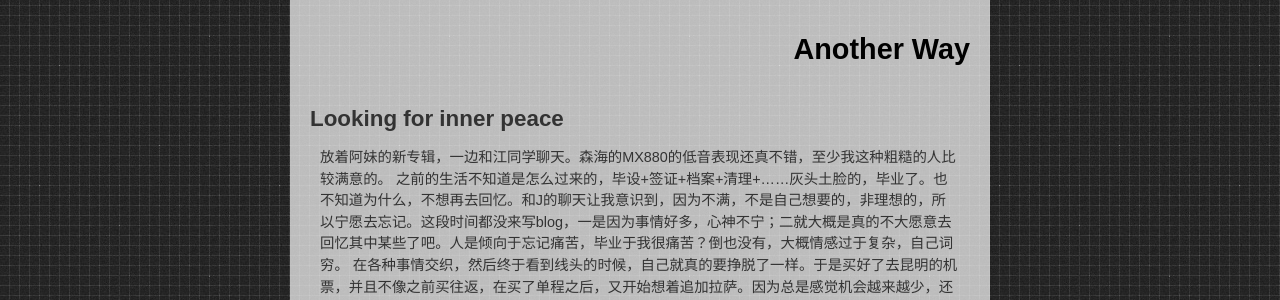
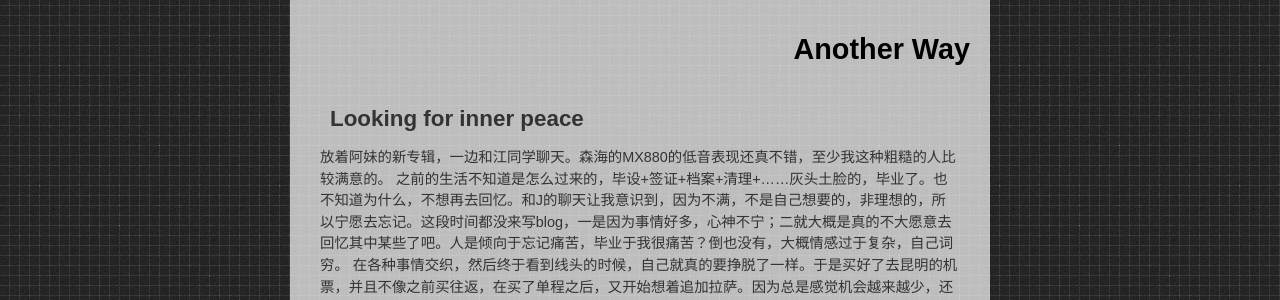
Before and after one commit to jingyuan/jingyuan.github.com, a Jekyll site: the page built from _posts/2011-07-03-Sun.html, in a window 1280 px wide. Shown: the part 134-434 px from the top of the page. Built offline with Jekyll 4.4.1, drawn with Linux system fonts in a browser that asks for light colours; Markdown is read by kramdown in place of the engine named in the settings.

Commit message:
position

```diff
--- a/css/post.css
+++ b/css/post.css
@@ -41,7 +41,7 @@ h1 {
 h2 {
 	margin: 0;
 	font-size: 1.4em;
-	padding: 40px 10px 5px 20px;
+	padding: 40px 10px 5px 40px;
 	opacity: 1;
 	z-index: 1;
 }
```
